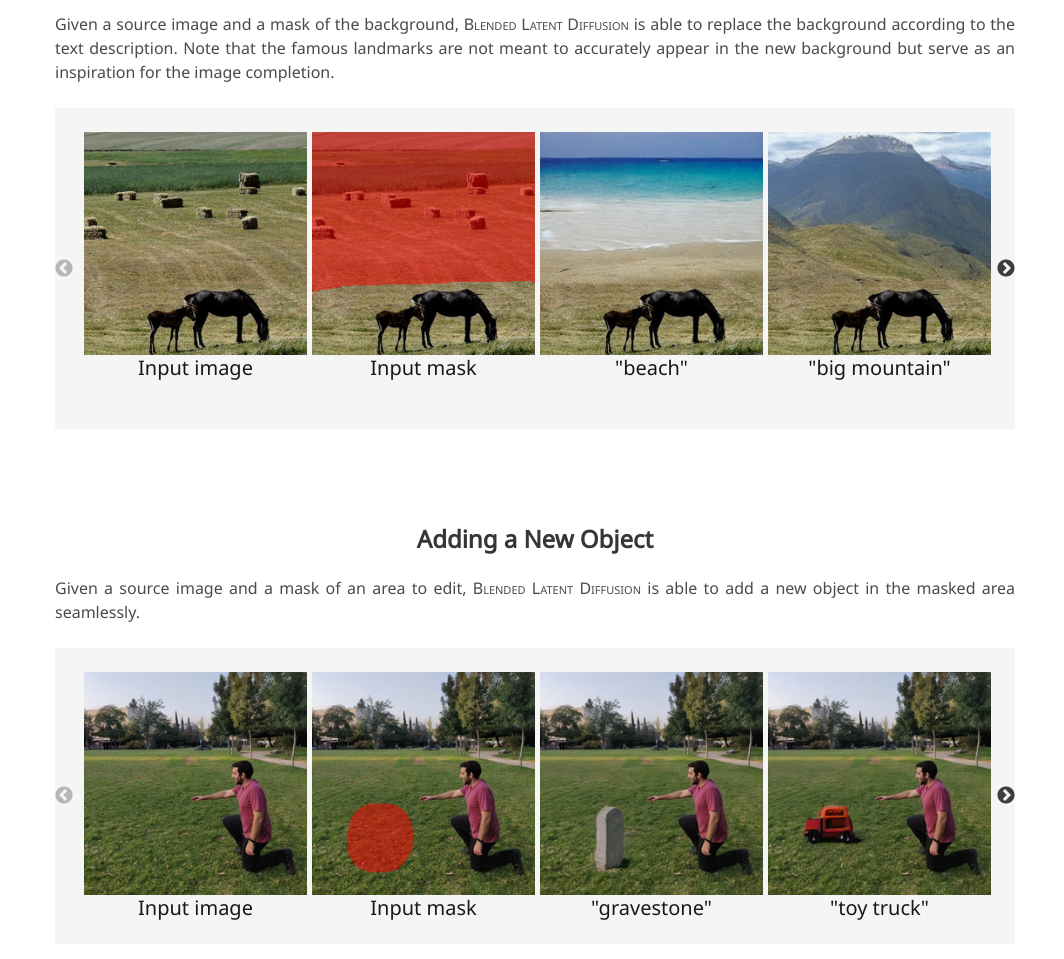
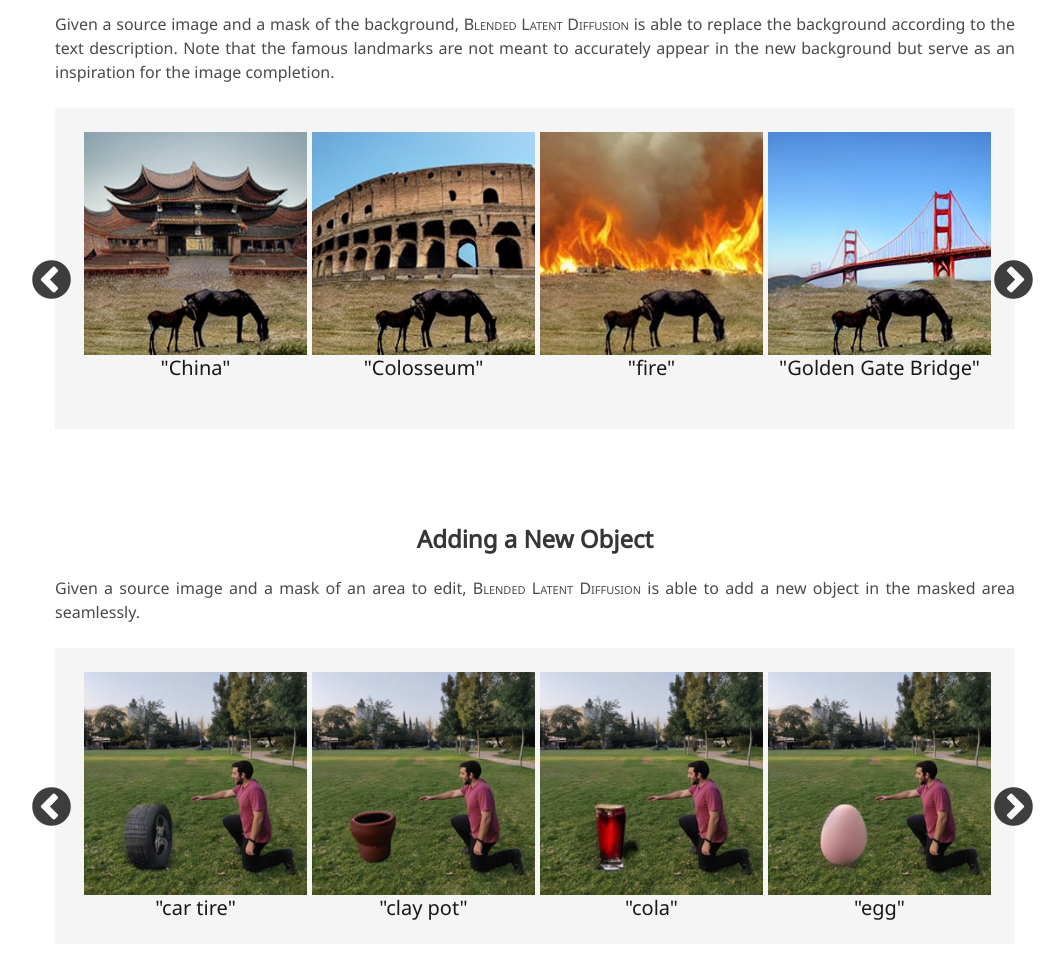
Before and after one commit to omriav/blended-latent-diffusion-page, a plain HTML site: page index.html in a window 1280 px wide. Shown: the part 2100-3059 px from the top of the page, without its empty margins (105-1169 px from the left). Drawn offline with nearby package versions, Linux system fonts and the light colour scheme; some icons are missing; a web font is replaced by a local one.

Commit message:
Make arrows larger + autoscroll.

```diff
--- a/static/css/index.css
+++ b/static/css/index.css
@@ -41,8 +41,7 @@ body {
   object-fit: fit;
 }
 
-.publication-header .hero-body {
-}
+.publication-header .hero-body {}
 
 .publication-title {
   font-family: 'Google Sans', sans-serif;
@@ -64,8 +63,7 @@ body {
   font-weight: bolder;
 }
 
-.publication-authors {
-}
+.publication-authors {}
 
 .publication-authors a {
   color: hsl(204, 86%, 53%) !important;
@@ -92,13 +90,24 @@ body {
   width: 30px;
   height: 30px;
 }
+
 .slider-navigation-next {
   width: 30px;
   height: 30px;
 }
 
-.slick-prev:before, .slick-next:before {
-  color:black;
+.slick-prev:before,
+.slick-next:before {
+  color: black;
+  font-size: 45px;
+}
+
+.slick-next {
+  right: -20px;
+}
+
+.slick-prev {
+  left: -50px;
 }
 
 .publication-video {
--- a/static/js/index.js
+++ b/static/js/index.js
@@ -4,6 +4,8 @@ $(document).ready(function () {
     infinite: false,
     slidesToShow: 4,
     slidesToScroll: 4,
+    autoplay: true,
+    autoplaySpeed: 2000,
     responsive: [
       {
         breakpoint: 1024,
```
Lines whose indentation alone changed are shown as unchanged.
